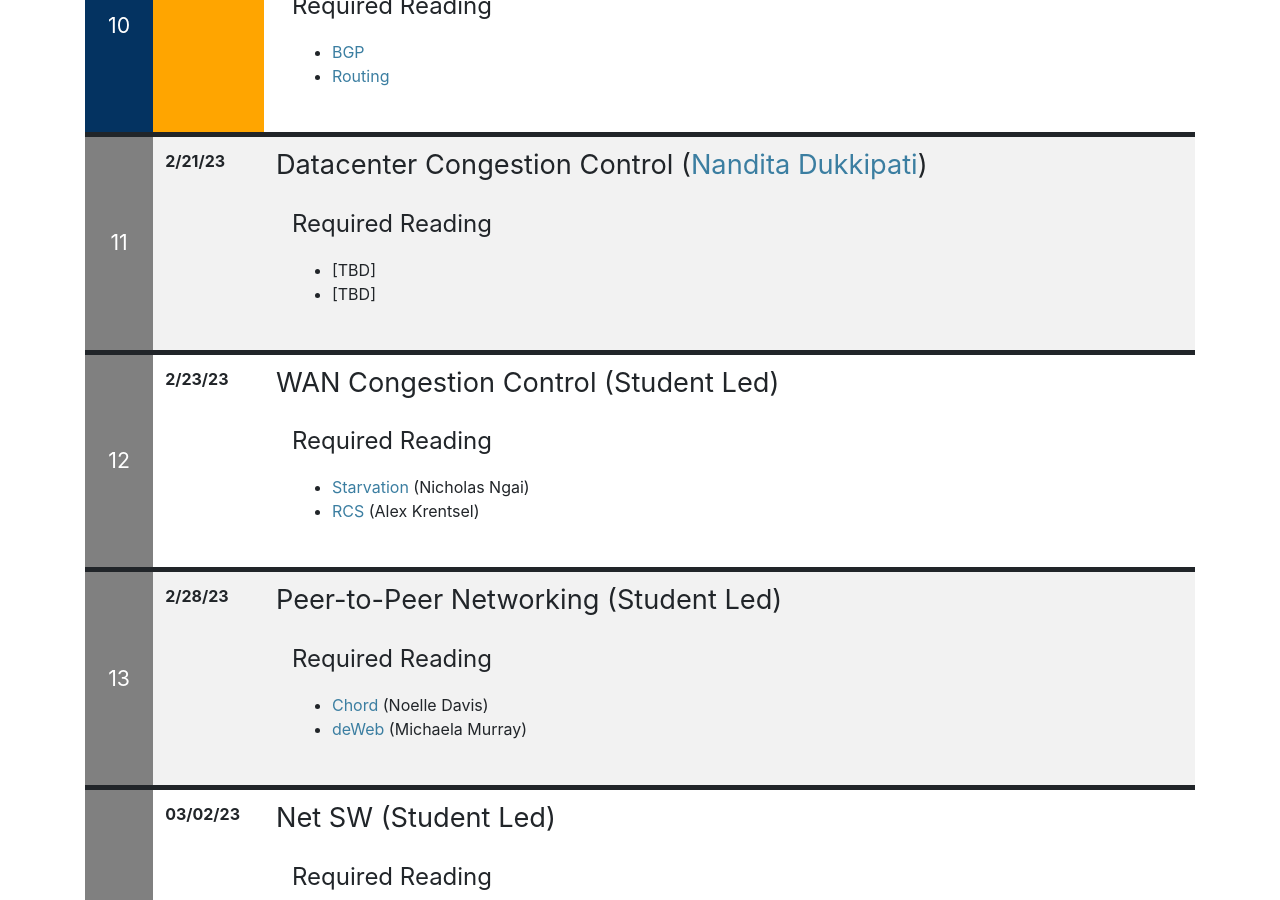
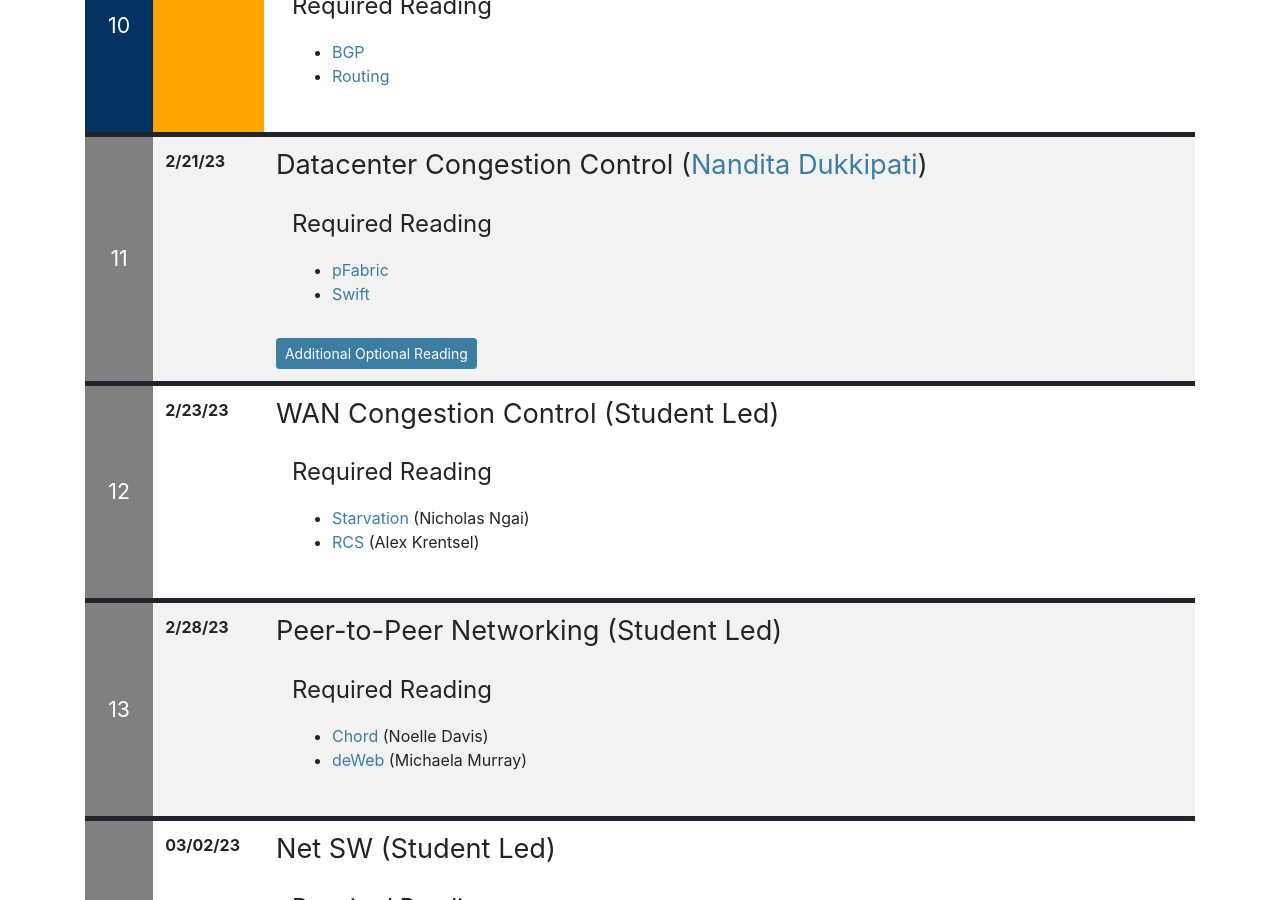
Before and after one commit to ShishirPatil/cs268-sp23, a Jekyll site: the page built from index.md, in a window 1280 px wide and 900 px high, scrolled down 3590 px. Built offline with Jekyll 4.4.1, drawn with Linux system fonts in a browser that asks for light colours; nearby versions of some CDN libraries; our own code applies the rules of GitHub Pages for plain Markdown files; some of the changed text lies outside the part shown.

```diff
--- a/index.md
+++ b/index.md
@@ -244,8 +244,11 @@ Advanced Reading
 
 <div class="reading">
 <div class="required_reading" markdown="1">
-* [TBD]
-* [TBD]
+* [pFabric](https://dl.acm.org/doi/10.1145/2486001.2486031)
+* [Swift](https://dl.acm.org/doi/abs/10.1145/3387514.3406591)
+</div>
+<div class="optional_reading" markdown="1">
+* [Clock Sync](https://www.usenix.org/system/files/conference/nsdi18/nsdi18-geng.pdf)
 </div>
 </div>
 
```
Also changed, not shown: other parts of index.md (+1 -1 lines).
